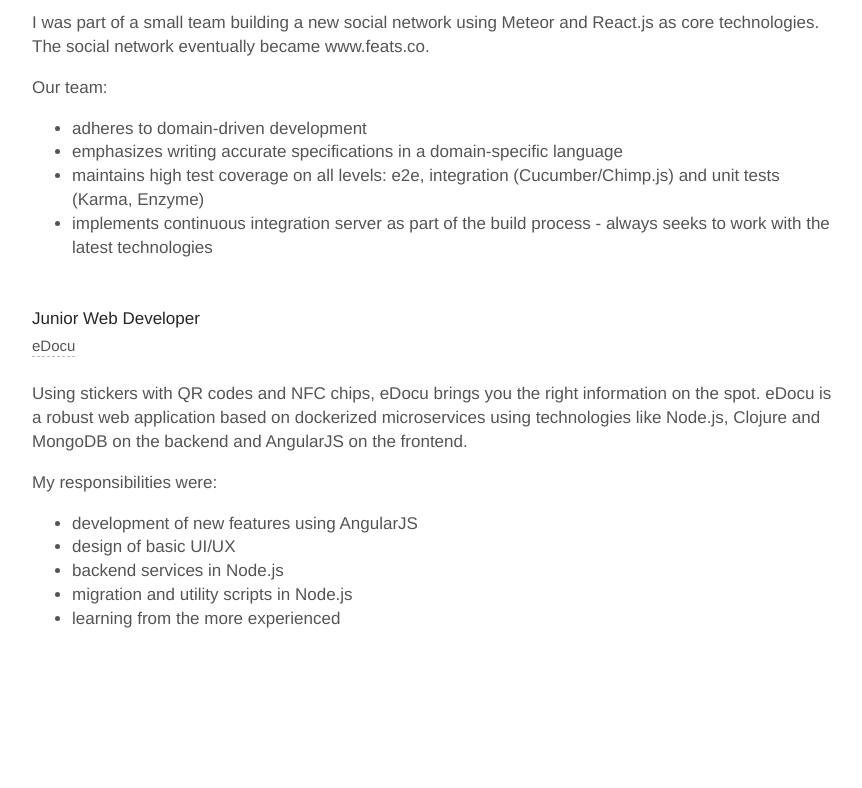
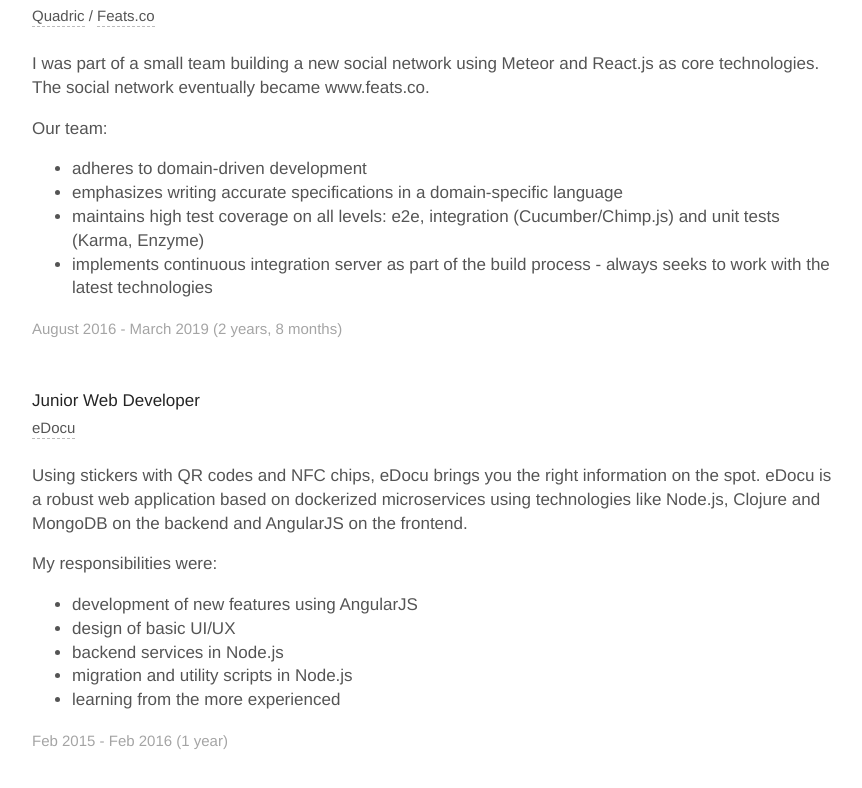
Before and after one commit to wormyy/retzer-dev, a Next.js app: page / in a window 1280 px wide. Shown: the part 1538-2326 px from the top of the page, without its empty margins (208-1070 px from the left). Before the commit the page ends 2218 px from the top, so only its background shows below. Built offline with nearby package versions, Linux system fonts and the light colour scheme.

Commit message:
Add dates

```diff
--- a/pages/index.js
+++ b/pages/index.js
@@ -86,6 +86,7 @@
                 project
               </li>
             </ul>
+            <div className={styles.resumeItemDate}>May 2019 - present</div>
           </div>
         </div>
         <div className={`${styles.resumeItem}`}>
@@ -142,6 +143,9 @@
                 process - always seeks to work with the latest technologies
               </li>
             </ul>
+            <div className={styles.resumeItemDate}>
+              August 2016 - March 2019 (2 years, 8 months)
+            </div>
           </div>
         </div>
         <div className={`${styles.resumeItem}`}>
@@ -164,6 +168,9 @@
               <li>migration and utility scripts in Node.js</li>
               <li>learning from the more experienced</li>
             </ul>
+            <div className={styles.resumeItemDate}>
+              Feb 2015 - Feb 2016 (1 year)
+            </div>
           </div>
         </div>
       </div>
--- a/pages/index.module.css
+++ b/pages/index.module.css
@@ -64,3 +64,9 @@
   margin-bottom: 13px;
   line-height: 1.4em;
 }
+
+.resumeItemDate {
+  font-size: 15px;
+  opacity: 0.535;
+  margin: 0;
+}
```
